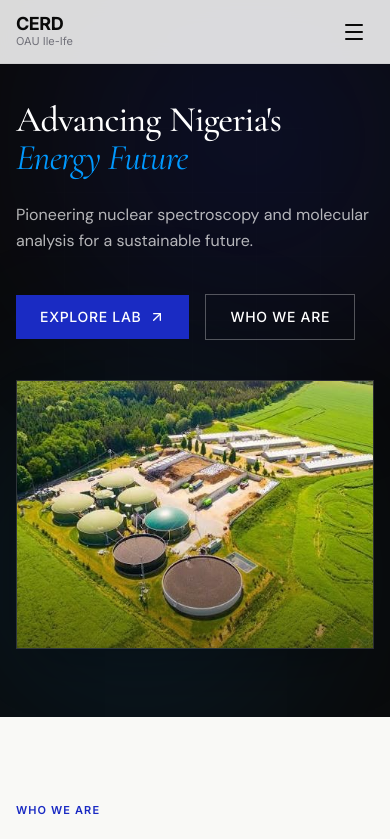
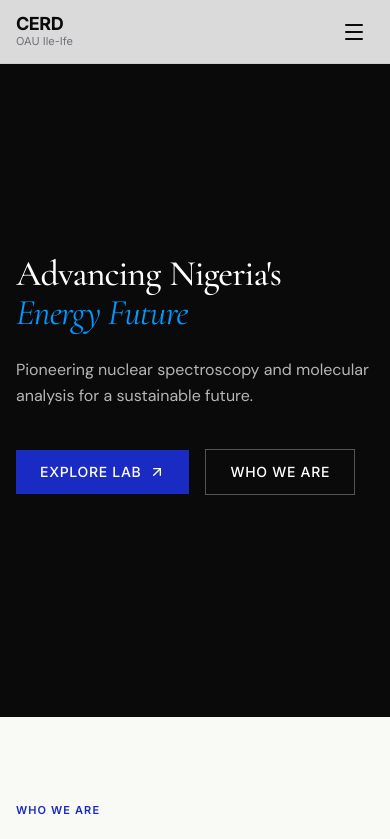
Before and after one commit to tolu3025/cerd, a React (Vite) app: page / in a window 390 px wide. Shown: the top 839 px of the page. Built offline with nearby package versions, Linux system fonts and the light colour scheme.

Commit message:
Remove background glow gradients and position hero image on left side on desktop while hiding on mobile

```diff
--- a/src/components/sections/home/HeroSection.tsx
+++ b/src/components/sections/home/HeroSection.tsx
@@ -12,18 +12,24 @@ export const HeroSection: React.FC = () => {
 
   return (
     <section className="relative bg-dark min-h-[85vh] flex items-center pt-24 pb-16 md:py-24 overflow-hidden">
-      {/* Background Gradient Mesh & Glows */}
-      <div className="absolute inset-0 pointer-events-none overflow-hidden">
-        <div className="absolute -top-40 -right-40 w-[600px] h-[600px] rounded-full bg-[radial-gradient(circle,rgba(26,43,195,0.18)_0%,transparent_70%)] blur-3xl" />
-        <div className="absolute -bottom-40 -left-40 w-[600px] h-[600px] rounded-full bg-[radial-gradient(circle,rgba(0,153,255,0.12)_0%,transparent_70%)] blur-3xl" />
-        <div className="absolute inset-0 bg-[linear-gradient(to_right,rgba(255,255,255,0.02)_1px,transparent_1px),linear-gradient(to_bottom,rgba(255,255,255,0.02)_1px,transparent_1px)] bg-[size:4rem_4rem] [mask-image:radial-gradient(ellipse_60%_50%_at_50%_50%,#000_70%,transparent_100%)] opacity-30" />
-      </div>
+      <div className="max-w-[1240px] mx-auto w-full px-4 sm:px-6 lg:px-8 relative z-10">
+        <div className="grid grid-cols-1 lg:grid-cols-12 gap-10 lg:gap-12 items-center">
 
-      <div className="max-w-[1240px] mx-auto w-full px-4 sm:px-6 lg:px-8 relative z-10">
-        <div className="grid grid-cols-1 lg:grid-cols-12 gap-10 lg:gap-8 items-center">
+          {/* Left Column (Desktop): Hero Plant Image (Hidden on Mobile) */}
+          <div className="hidden lg:block lg:col-span-6 lg:order-1 w-full">
+            <FadeIn delay={0.2} direction="right" className="w-full">
+              <div className="relative w-full aspect-[4/3] sm:aspect-[16/10] overflow-hidden border border-white/15 shadow-2xl group rounded-none">
+                <img
+                  src={heroPlantImg}
+                  alt="Centre for Energy Research and Development Plant"
+                  className="w-full h-full object-cover rounded-none transform transition-transform duration-700 group-hover:scale-105"
+                />
+              </div>
+            </FadeIn>
+          </div>
 
-          {/* Left Column: Headline & Action CTAs */}
-          <div className="lg:col-span-6 flex flex-col items-start">
+          {/* Right Column (Desktop): Headline & Action CTAs */}
+          <div className="lg:col-span-6 lg:order-2 flex flex-col items-start">
             <h1 className="font-serif text-white text-4xl sm:text-5xl md:text-6xl lg:text-[60px] font-medium leading-[1.08] tracking-tight mb-6">
               <AnimatedText text={hero.heading} as="span" />{' '}
               <span className="italic text-cerd-cyan font-normal inline-block">
@@ -51,20 +57,6 @@ export const HeroSection: React.FC = () => {
             </FadeIn>
           </div>
 
-          {/* Right Column: Hero Image Beside Content */}
-          <div className="lg:col-span-6 flex justify-center lg:justify-end w-full">
-            <FadeIn delay={0.4} direction="left" className="w-full">
-              <div className="relative w-full aspect-[4/3] sm:aspect-[16/10] overflow-hidden border border-white/15 shadow-2xl group rounded-none">
-                <div className="absolute inset-0 bg-gradient-to-t from-dark/40 via-transparent to-transparent z-10 pointer-events-none" />
-                <img
-                  src={heroPlantImg}
-                  alt="Centre for Energy Research and Development Plant"
-                  className="w-full h-full object-cover rounded-none transform transition-transform duration-700 group-hover:scale-105"
-                />
-              </div>
-            </FadeIn>
-          </div>
-
         </div>
       </div>
     </section>
```
